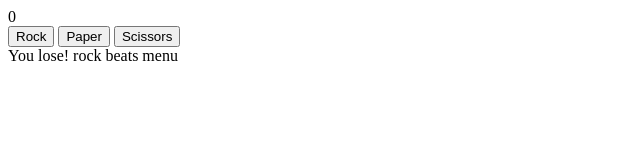
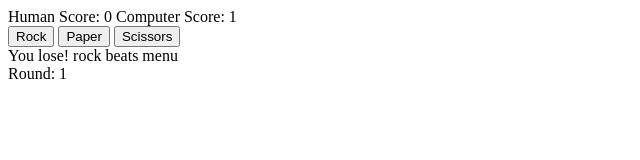
Before and after one commit to ElvisDaniel1/Rock-paper-scissors, a plain HTML site: page index.html in a window 1280 px wide. Both pictures are taken after a click on the element "Rock Paper Scissors". Shown: the whole page, without its empty margins (0-640 px from the left). Drawn offline with Linux system fonts and the light colour scheme.

Commit message:
Complete barebones version of rps-ui No CSS

```diff
--- a/index.html
+++ b/index.html
@@ -14,5 +14,6 @@
         <button id="scissors">Scissors</button>
     </div>
     <div id="results"></div>
+    <div id="round"></div>
 </body>
 </html>
--- a/script.js
+++ b/script.js
@@ -52,13 +52,24 @@ function getComputerChoice() {
     return (choices[num]);
 }
 
+function initGame() {
+    const score = document.querySelector(".score");
+    const round = document.querySelector("#round");
+
+    score.textContent = `Human Score: ${humanScore} Computer Score: ${computerScore}`;
+    round.textContent = `Round: 0`;
+
+}
+
 function endGame() {
     const results = document.querySelector("#results");
 
     if (humanScore > computerScore)
-        results.textContent = "YOU WON!!!!....GAME OVER😀";
+        alert("YOU WON!!!!....GAME OVER😀");
+        //results.textContent = "YOU WON!!!!....GAME OVER😀";
     else
-        results.textContent = "YOU LOSE!.....GAME OVER😢";
+        alert("YOU LOSE!.....GAME OVER😢");
+        //results.textContent = "YOU LOSE!.....GAME OVER😢";
 
 }
 
@@ -66,16 +77,11 @@ function playGame() {
     //Initialize buttons
     const score = document.querySelector(".score");
     const menu = document.querySelector("#menu");
+    const round = document.querySelector("#round");
     let timesClicked = 0;
 
-
+    initGame();
     menu.addEventListener("click", (event) => {
-        // End game after 5 rounds
-        if (timesClicked == 4)
-        {
-            endGame();
-            return;
-        }
 
         // Play round
         let target = event.target;
@@ -85,10 +91,17 @@ function playGame() {
 
         playRound(userChoice, computerChoice);
 
-
         timesClicked++;
 
-        score.textContent = humanScore;
+        score.textContent = `Human Score: ${humanScore} Computer Score: ${computerScore}`;
+        round.textContent = `Round: ${timesClicked}`;
+
+        // End game after 5 rounds
+        if (humanScore == 5 || computerScore == 5)
+            {
+                endGame();
+                return;
+            }
     });
 
 
```
